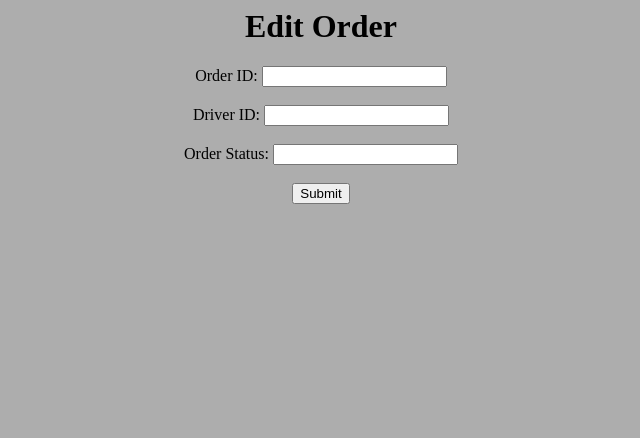
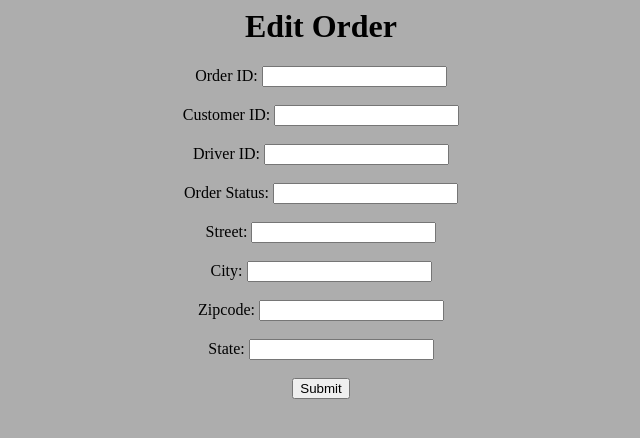
Before and after one commit to Jack-Edwards/CS-340-Group-Project, a Flask app: page /store/order/edit in a window 1280 px wide. Shown: the top 438 px of the page, without its empty margins (319-959 px from the left). Run offline with Flask 2, Linux system fonts and the light colour scheme.

Commit message:
Updated view orders

```diff
--- a/templates/store/orders/edit-order.j2
+++ b/templates/store/orders/edit-order.j2
@@ -28,10 +28,28 @@
         <form>
             <label for="orderid">Order ID:</label>
             <input type="text" id="orderid" name="orderid"><br> <br>
+
+            <label for="customerid">Customer ID:</label>
+            <input type="text" id="customerid" name="customerid"><br> <br>
+
             <label for="driverid">Driver ID:</label>
             <input type="text" id="driverid" name="driverid"> <br> <br>
+
             <label for="orderstatus">Order Status:</label>
             <input type="text" id="orderstatus" name="orderstatus"> <br><br>
+
+            <label for="street">Street:</label>
+            <input type="text" id="street" name="street"><br> <br>
+
+            <label for="city">City:</label>
+            <input type="text" id="city" name="city"><br> <br>
+
+            <label for="zip">Zipcode:</label>
+            <input type="text" id="zip" name="zip"><br> <br>
+
+            <label for="state">State:</label>
+            <input type="text" id="state" name="state"><br> <br>
+
             <input type="submit" value="Submit">
         </form>
     </div>
--- a/templates/store/orders/view-orders.j2
+++ b/templates/store/orders/view-orders.j2
@@ -10,7 +10,7 @@
         table {
             margin: 0 auto;
             border: 3px solid green;
-            width: 600px;
+            width: 800px;
             text-align: center;
         }
 
@@ -31,6 +31,7 @@
                         <th>Customer ID</th>
                         <th>Driver Id</th>
                         <th>Status</th>
+                        <th>Status Time</th>
                         <th>Street</th>
                         <th>City</th>
                         <th>Zip</th>
@@ -43,6 +44,7 @@
                         <td>4</td>
                         <td></td>
                         <td>1</td>
+                        <td>2021-1-20 9:01:00</td>
                         <td>Main st</td>
                         <td>Denver</td>
                         <td>12345</td>
@@ -55,6 +57,7 @@
                         <td>2</td>
                         <td></td>
                         <td>1</td>
+                        <td>2021-7-20 9:01:00</td>
                         <td>Middle st</td>
                         <td>Denver</td>
                         <td>12345</td>
```
Also changed, not shown: templates/customer/order/view-order.j2 (+4 -6 lines), templates/index.j2 (+7 -7 lines).
